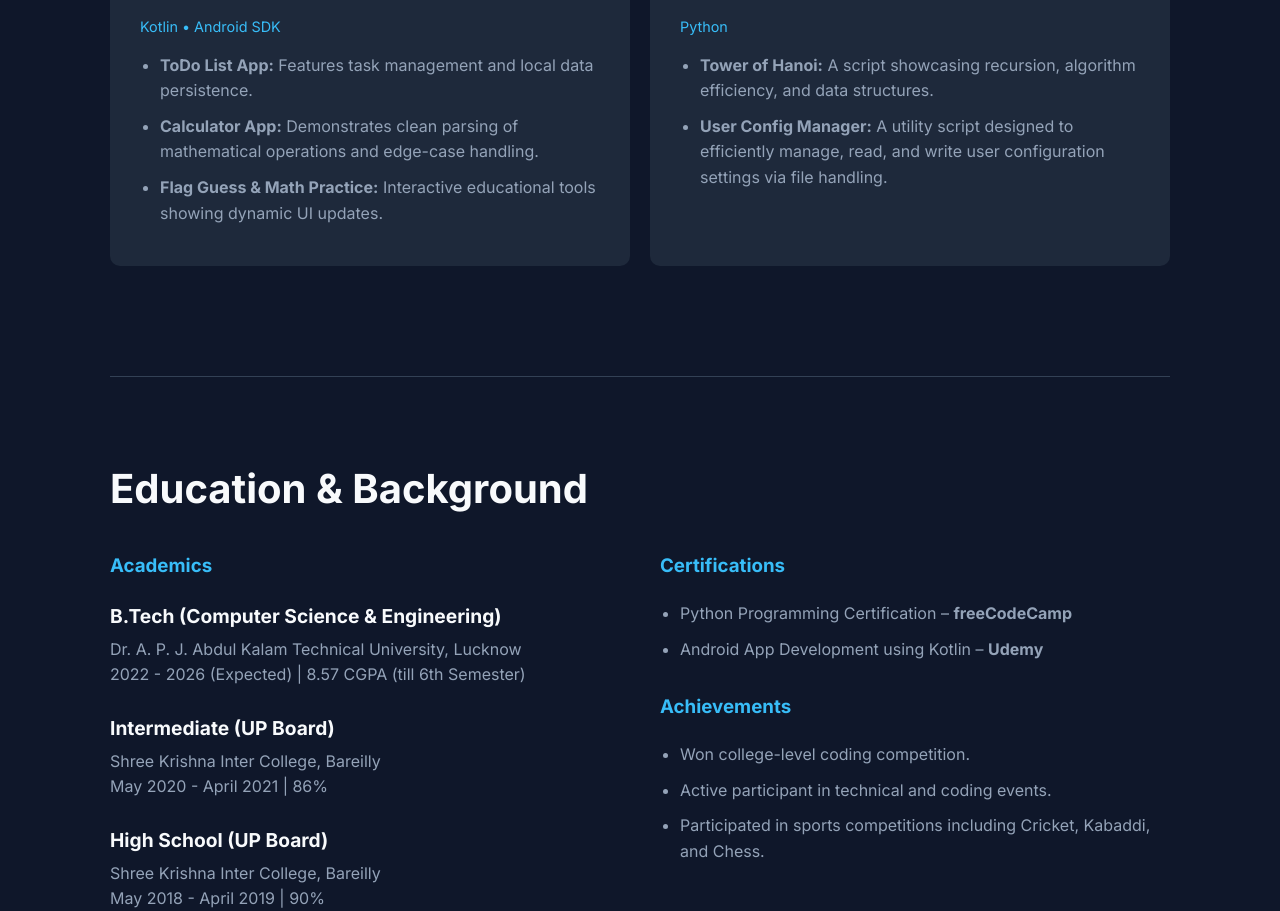
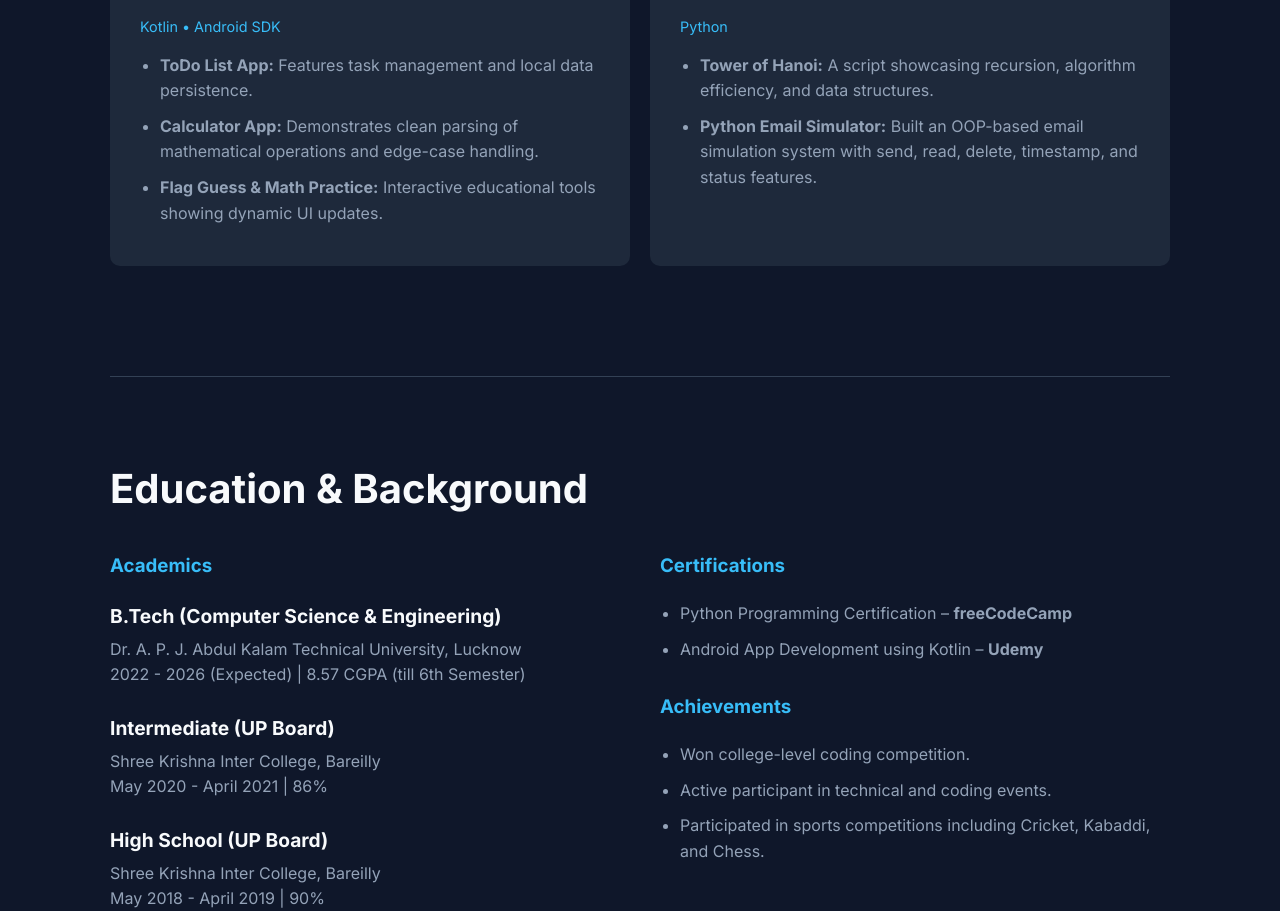
Before and after one commit to Radhey-Shyam22/Radhey-Shyam22.github.io, a plain HTML site: page index.html in a window 1280 px wide. Shown: the part 2352-3263 px from the top of the page. Drawn offline with Linux system fonts and the light colour scheme.

Commit message:
add python project

```diff
--- a/index.html
+++ b/index.html
@@ -236,7 +236,7 @@
                     <p class="tech-stack">Python</p>
                     <ul class="custom-list">
                         <li><strong>Tower of Hanoi:</strong> A script showcasing recursion, algorithm efficiency, and data structures.</li>
-                        <li><strong>User Config Manager:</strong> A utility script designed to efficiently manage, read, and write user configuration settings via file handling.</li>
+                        <li><strong>Python Email Simulator:</strong> Built an OOP-based email simulation system with send, read, delete, timestamp, and status features.</li>
                     </ul>
                 </div>
             </div>
```
